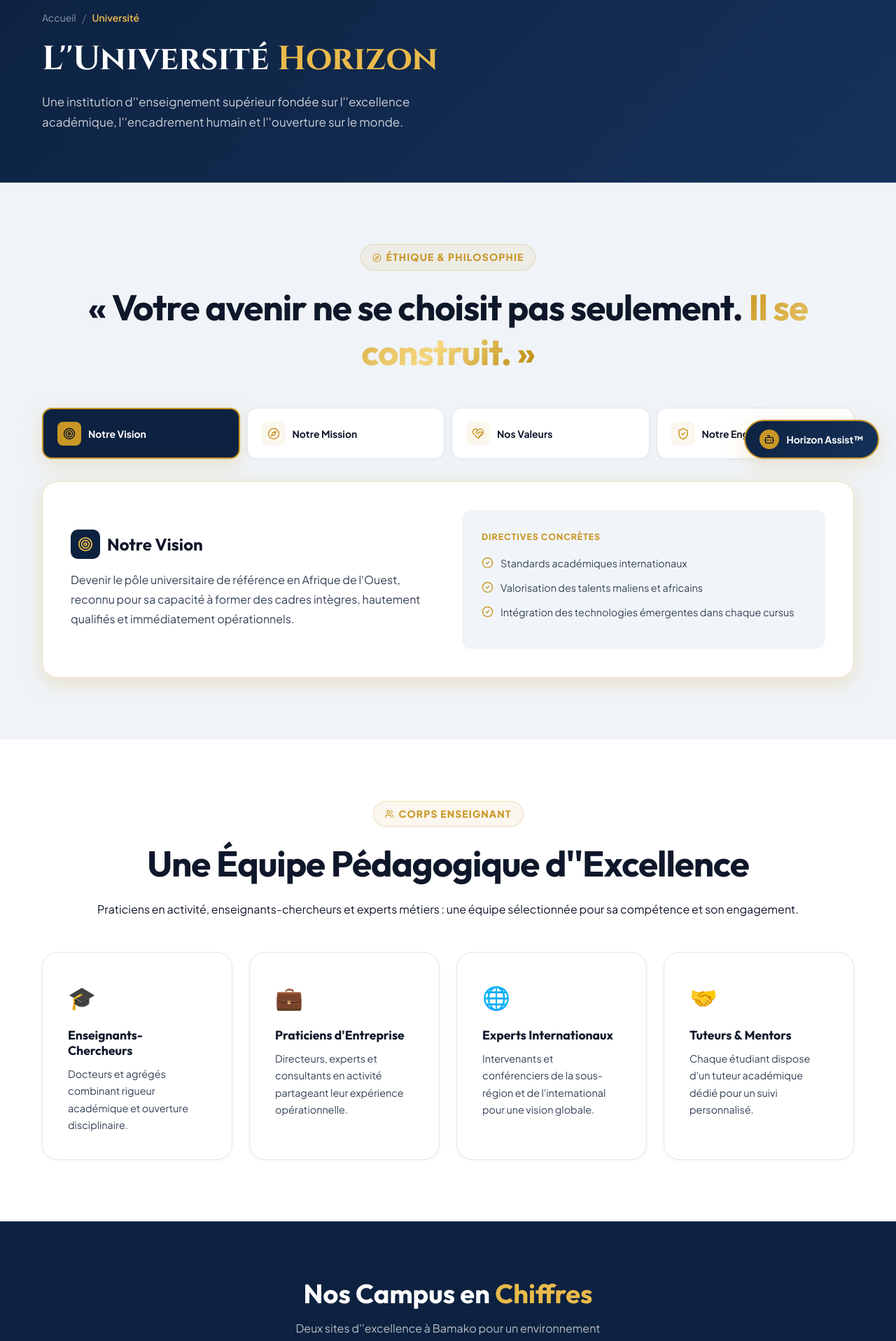
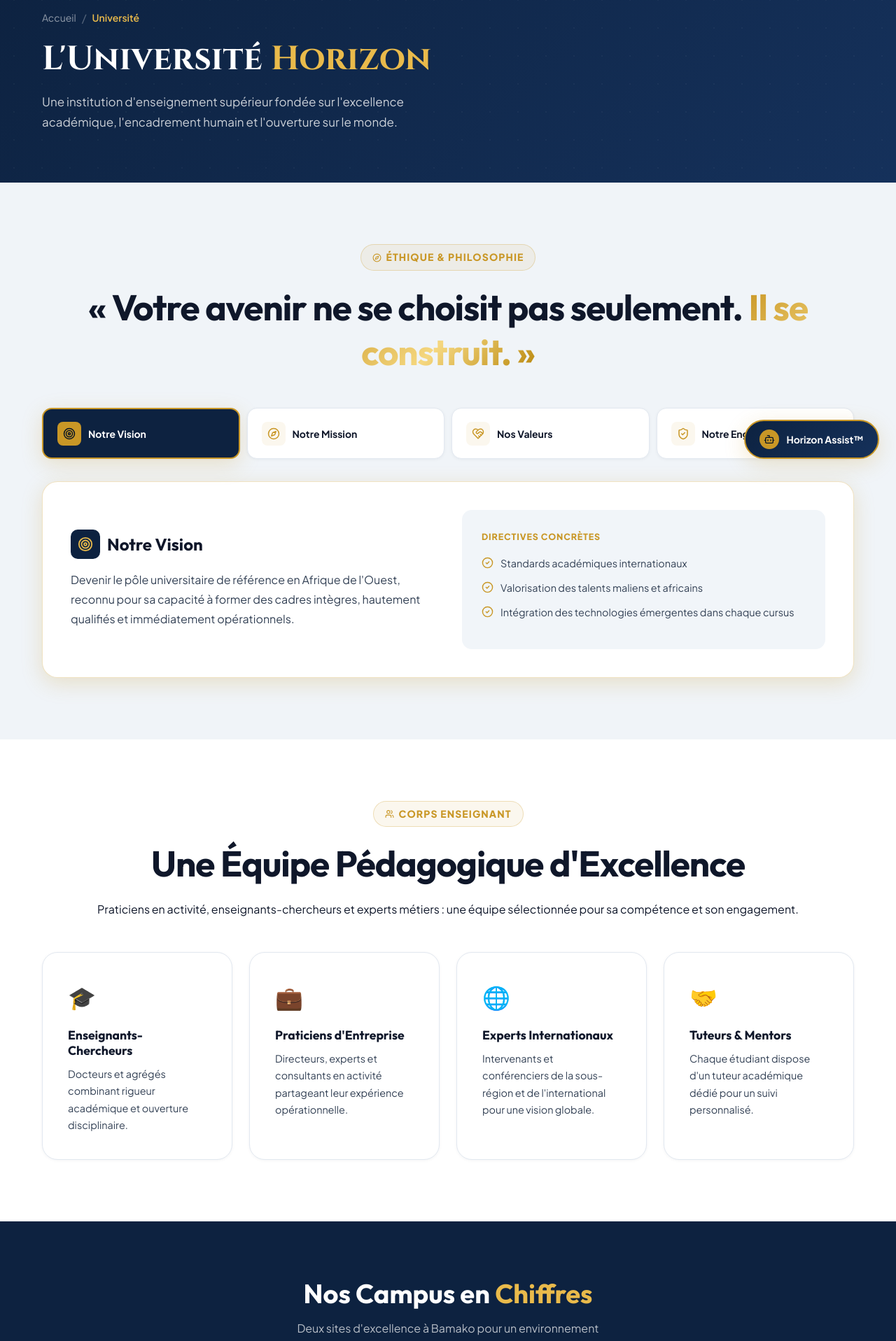
Before and after one commit to Dawissking/universite-horizon, a React (Vite) app: page /universite in a window 1280 px wide. Shown: the part 120-2037 px from the top of the page at 70% size. Built offline with nearby package versions, Linux system fonts and the light colour scheme; the HTML template or start-up script is replaced by a standard one.

Commit message:
fix: correct all French orthography - double apostrophes, wrong quote types across 6 pages

```diff
--- a/src/pages/ActualitesPage.jsx
+++ b/src/pages/ActualitesPage.jsx
@@ -113,7 +113,7 @@ export default function ActualitesPage() {
                     Candidature 2026 — Dossiers Ouverts
                   </h2>
                   <p style={{ fontSize:'1rem', color:'rgba(255,255,255,0.8)', lineHeight:1.7 }}>
-                    Rejoignez la promotion 2026 de l"'Université Horizon : Licences LMD et Certificats Métiers accélérés disponibles sur notre plateforme de candidature en ligne.
+                    Rejoignez la promotion 2026 de l'Université Horizon : Licences LMD et Certificats Métiers accélérés disponibles sur notre plateforme de candidature en ligne.
                   </p>
                 </div>
                 <div style={{ padding:'1.5rem', display:'flex', justifyContent:'space-between', alignItems:'center' }}>
--- a/src/pages/AdmissionsPage.jsx
+++ b/src/pages/AdmissionsPage.jsx
@@ -54,7 +54,7 @@ function ApplicationWizard({ initialCourse, onClose, onGoToTracker }) {
         <div style={{ display:'flex', justifyContent:'space-between', alignItems:'center', marginBottom:'1.5rem' }}>
           <div>
             <span className='badge badge-official'>CANDIDATURE OFFICIELLE EN LIGNE</span>
-            <h2 style={{ fontSize:'1.625rem', marginTop:'6px' }}>Rejoindre l''Université Horizon</h2>
+            <h2 style={{ fontSize:'1.625rem', marginTop:'6px' }}>Rejoindre l'Université Horizon</h2>
           </div>
           <button onClick={onClose} style={{ width:'36px', height:'36px', borderRadius:'50%', background:'var(--bg-muted)', display:'flex', alignItems:'center', justifyContent:'center' }}>
             <span style={{ fontSize:'1.25rem', color:'var(--text-400)' }}>×</span>
@@ -176,11 +176,11 @@ function ApplicationWizard({ initialCourse, onClose, onGoToTracker }) {
 
           {step===6 && (
             <div>
-              <h3 style={{ marginBottom:'1.25rem', fontSize:'1.25rem' }}>06 — Déclaration sur l''Honneur & Envoi</h3>
+              <h3 style={{ marginBottom:'1.25rem', fontSize:'1.25rem' }}>06 — Déclaration sur l'Honneur & Envoi</h3>
               <label style={{ display:'flex', gap:'12px', padding:'1.5rem', borderRadius:'var(--radius-md)', background:'var(--bg-muted)', border:'1px solid var(--border-200)', cursor:'pointer', marginBottom:'1.5rem' }}>
                 <input type='checkbox' checked={form.honor} onChange={e=>setForm({...form,honor:e.target.checked})} style={{ marginTop:'3px' }}/>
                 <span style={{ fontSize:'0.9rem', color:'var(--text-600)', lineHeight:1.65 }}>
-                  Je certifie sur l"'honneur l''exactitude des informations transmises et reconnais que toute fausse déclaration entraîne l''annulation de mon dossier conformément au règlement de l''Université Horizon.
+                  Je certifie sur l'honneur l'exactitude des informations transmises et reconnais que toute fausse déclaration entraîne l'annulation de mon dossier conformément au règlement de l'Université Horizon.
                 </span>
               </label>
               <div style={{ display:'flex', gap:'10px', padding:'12px 16px', background:'var(--hz-gold-bg)', borderRadius:'var(--radius-sm)', border:'1px solid var(--hz-gold-border)' }}>
@@ -197,7 +197,7 @@ function ApplicationWizard({ initialCourse, onClose, onGoToTracker }) {
               </div>
               <h3 style={{ fontSize:'1.625rem', marginBottom:'8px' }}>Félicitations ! Dossier Enregistré.</h3>
               <p style={{ fontSize:'0.9375rem', color:'var(--text-600)', maxWidth:'480px', margin:'0 auto 2rem', lineHeight:1.65 }}>
-                Votre candidature a été transmise à la commission d''admission de l''Université Horizon. Conservez précieusement votre identifiant.
+                Votre candidature a été transmise à la commission d'admission de l'Université Horizon. Conservez précieusement votre identifiant.
               </p>
               <div style={{ background:'var(--bg-muted)', border:'2px dashed var(--hz-gold-500)', borderRadius:'var(--radius-md)', padding:'1.25rem', display:'inline-flex', alignItems:'center', gap:'14px', marginBottom:'2rem' }}>
                 <div>
@@ -402,7 +402,7 @@ export default function AdmissionsPage({ onOpenApply }) {
               Admissions & <span style={{ color:'var(--hz-gold-400)' }}>Candidature</span>
             </h1>
             <p style={{ fontSize:'1.0625rem', color:'rgba(255,255,255,0.78)', maxWidth:'580px', lineHeight:1.7 }}>
-              Toutes les informations et outils pour intégrer l''Université Horizon et bâtir votre avenir dans l''excellence.
+              Toutes les informations et outils pour intégrer l'Université Horizon et bâtir votre avenir dans l'excellence.
             </p>
             <button onClick={() => handleApply()} className='btn btn-gold' style={{ marginTop:'1.5rem' }}>
               <GraduationCap size={18}/> Candidater en ligne maintenant
@@ -455,7 +455,7 @@ export default function AdmissionsPage({ onOpenApply }) {
                 <div style={{ padding:'12px 16px', borderRadius:'var(--radius-md)', background:'rgba(192,57,43,0.06)', border:'1px solid rgba(192,57,43,0.18)', display:'flex', gap:'10px', alignItems:'flex-start', marginBottom:'1.75rem' }}>
                   <AlertCircle size={17} color='var(--hz-red-600)' style={{ flexShrink:0, marginTop:'2px' }}/>
                   <span style={{ fontSize:'0.8125rem', color:'var(--text-600)', lineHeight:1.55 }}>
-                    Cet outil fournit une recommandation informative et pédagogique. Il ne constitue pas une décision d"'admission, laquelle reste soumise à l''examen officiel de votre dossier.
+                    Cet outil fournit une recommandation informative et pédagogique. Il ne constitue pas une décision d'admission, laquelle reste soumise à l'examen officiel de votre dossier.
                   </span>
                 </div>
               </Reveal>
@@ -465,7 +465,7 @@ export default function AdmissionsPage({ onOpenApply }) {
             {/* Conditions d'admission */}
             <div>
               <Reveal delay={100}>
-                <span className='section-badge' style={{ marginBottom:'1rem' }}>Conditions d''Accès</span>
+                <span className='section-badge' style={{ marginBottom:'1rem' }}>Conditions d'Accès</span>
                 <h3 style={{ fontSize:'1.5rem', marginBottom:'1rem' }}>Prérequis & Documents</h3>
               </Reveal>
               <div style={{ display:'flex', flexDirection:'column', gap:'1rem' }}>
@@ -511,7 +511,7 @@ export default function AdmissionsPage({ onOpenApply }) {
             <Reveal>
               <span className='section-badge'>Transparence Administrative</span>
               <h2 className='section-title'>Où en est ma Candidature ?</h2>
-              <p className='section-lead'>Suivez l''instruction de votre dossier en temps réel grâce à votre identifiant unique.</p>
+              <p className='section-lead'>Suivez l'instruction de votre dossier en temps réel grâce à votre identifiant unique.</p>
             </Reveal>
           </div>
           <Reveal delay={100}>
@@ -535,7 +535,7 @@ export default function AdmissionsPage({ onOpenApply }) {
                   </div>
                   <div style={{ background:'var(--bg-muted)', padding:'10px 18px', borderRadius:'var(--radius-md)', textAlign:'right' }}>
                     <div className='hz-label'>Statut actuel</div>
-                    <div style={{ fontWeight:'800', color:'var(--hz-gold-500)' }}>En cours d"'instruction</div>
+                    <div style={{ fontWeight:'800', color:'var(--hz-gold-500)' }}>En cours d'instruction</div>
                   </div>
                 </div>
                 {/* Timeline */}
--- a/src/pages/CampusPage.jsx
+++ b/src/pages/CampusPage.jsx
@@ -32,7 +32,7 @@ export default function CampusPage({ onOpenApply }) {
               Nos <span style={{ color:'var(--hz-gold-400)' }}>Campus</span> & Vie Étudiante
             </h1>
             <p style={{ fontSize:'1.0625rem', color:'rgba(255,255,255,0.78)', maxWidth:'580px', lineHeight:1.7 }}>
-              Deux environnements d''excellence à Bamako conçus pour stimuler l''apprentissage, la créativité et l''épanouissement.
+              Deux environnements d'excellence à Bamako conçus pour stimuler l'apprentissage, la créativité et l'épanouissement.
             </p>
           </div>
         </div>
@@ -139,7 +139,7 @@ export default function CampusPage({ onOpenApply }) {
           <div style={{ display:'grid', gridTemplateColumns:'repeat(auto-fit,minmax(300px,1fr))', gap:'2rem', alignItems:'center' }}>
             <Reveal>
               <span className='section-badge'><Clock size={13}/> Horaires & Accueil</span>
-              <h2 className='section-title' style={{ textAlign:'left' }}>Horaires d''Ouverture</h2>
+              <h2 className='section-title' style={{ textAlign:'left' }}>Horaires d'Ouverture</h2>
               <div className='card' style={{ padding:'1.75rem' }}>
                 {[
                   { day:'Lundi — Vendredi', time:'07h30 — 18h00' },
@@ -156,7 +156,7 @@ export default function CampusPage({ onOpenApply }) {
             <Reveal delay={150}>
               <h3 style={{ fontSize:'1.375rem', marginBottom:'1rem' }}>Rejoignez-Nous sur le Campus</h3>
               <p style={{ fontSize:'0.9375rem', color:'var(--text-600)', lineHeight:1.75, marginBottom:'1.5rem' }}>
-                Notre équipe administrative est disponible du lundi au samedi pour vous accueillir, répondre à vos questions et vous accompagner dans votre parcours d''admission.
+                Notre équipe administrative est disponible du lundi au samedi pour vous accueillir, répondre à vos questions et vous accompagner dans votre parcours d'admission.
               </p>
               <div style={{ display:'flex', flexDirection:'column', gap:'10px', marginBottom:'1.5rem' }}>
                 {INSTITUTION.contacts.phones.map((phone, i) => (
--- a/src/pages/ContactPage.jsx
+++ b/src/pages/ContactPage.jsx
@@ -161,7 +161,7 @@ export default function ContactPage() {
               <h2 style={{ fontSize:'1.75rem', marginBottom:'1.5rem' }}>Questions Fréquentes</h2>
               <FaqAccordion/>
               <div style={{ marginTop:'1.5rem', padding:'1.25rem', borderRadius:'var(--radius-md)', background:'var(--hz-gold-bg)', border:'1px solid var(--hz-gold-border)' }}>
-                <div style={{ fontWeight:'700', marginBottom:'4px' }}>Besoin d''un rendez-vous physique ?</div>
+                <div style={{ fontWeight:'700', marginBottom:'4px' }}>Besoin d'un rendez-vous physique ?</div>
                 <p style={{ fontSize:'0.875rem', color:'var(--text-600)', marginBottom:'0.75rem' }}>
                   Venez nous rencontrer au campus Baco Djicoroni Golf, du lundi au samedi.
                 </p>
--- a/src/pages/FormationsPage.jsx
+++ b/src/pages/FormationsPage.jsx
@@ -45,7 +45,7 @@ export default function FormationsPage({ onOpenApply }) {
               Nos <span style={{ color:'var(--hz-gold-400)' }}>Formations</span>
             </h1>
             <p style={{ fontSize:'1.0625rem', color:'rgba(255,255,255,0.78)', maxWidth:'580px', lineHeight:1.7 }}>
-              Licences LMD et Certificats Métiers accélérés pour bâtir votre excellence professionnelle au Mali et à l''international.
+              Licences LMD et Certificats Métiers accélérés pour bâtir votre excellence professionnelle au Mali et à l'international.
             </p>
           </div>
         </div>
--- a/src/pages/UniversitePage.jsx
+++ b/src/pages/UniversitePage.jsx
@@ -61,10 +61,10 @@ export default function UniversitePage() {
               <span style={{ color:'var(--hz-gold-400)', fontSize:'0.875rem', fontWeight:'600' }}>Université</span>
             </div>
             <h1 style={{ fontFamily:'var(--font-serif)', fontSize:'clamp(2rem,4vw,3rem)', color:'#fff', marginBottom:'1rem' }}>
-              L''Université <span style={{ color:'var(--hz-gold-400)' }}>Horizon</span>
+              L'Université <span style={{ color:'var(--hz-gold-400)' }}>Horizon</span>
             </h1>
             <p style={{ fontSize:'1.0625rem', color:'rgba(255,255,255,0.78)', maxWidth:'580px', lineHeight:1.7 }}>
-              Une institution d''enseignement supérieur fondée sur l''excellence académique, l''encadrement humain et l''ouverture sur le monde.
+              Une institution d'enseignement supérieur fondée sur l'excellence académique, l'encadrement humain et l'ouverture sur le monde.
             </p>
           </div>
         </div>
@@ -145,7 +145,7 @@ export default function UniversitePage() {
           <div style={{ textAlign:'center', marginBottom:'3rem' }}>
             <Reveal>
               <span className='section-badge'><Users size={13}/> Corps Enseignant</span>
-              <h2 className='section-title'>Une Équipe Pédagogique d''Excellence</h2>
+              <h2 className='section-title'>Une Équipe Pédagogique d'Excellence</h2>
               <p className='section-lead'>Praticiens en activité, enseignants-chercheurs et experts métiers : une équipe sélectionnée pour sa compétence et son engagement.</p>
             </Reveal>
           </div>
@@ -177,7 +177,7 @@ export default function UniversitePage() {
                 Nos Campus en <span style={{ color:'var(--hz-gold-400)' }}>Chiffres</span>
               </h2>
               <p style={{ color:'rgba(255,255,255,0.7)', maxWidth:'520px', margin:'0 auto' }}>
-                Deux sites d''excellence à Bamako pour un environnement d''apprentissage à la hauteur de vos ambitions.
+                Deux sites d'excellence à Bamako pour un environnement d'apprentissage à la hauteur de vos ambitions.
               </p>
             </div>
           </Reveal>
```
